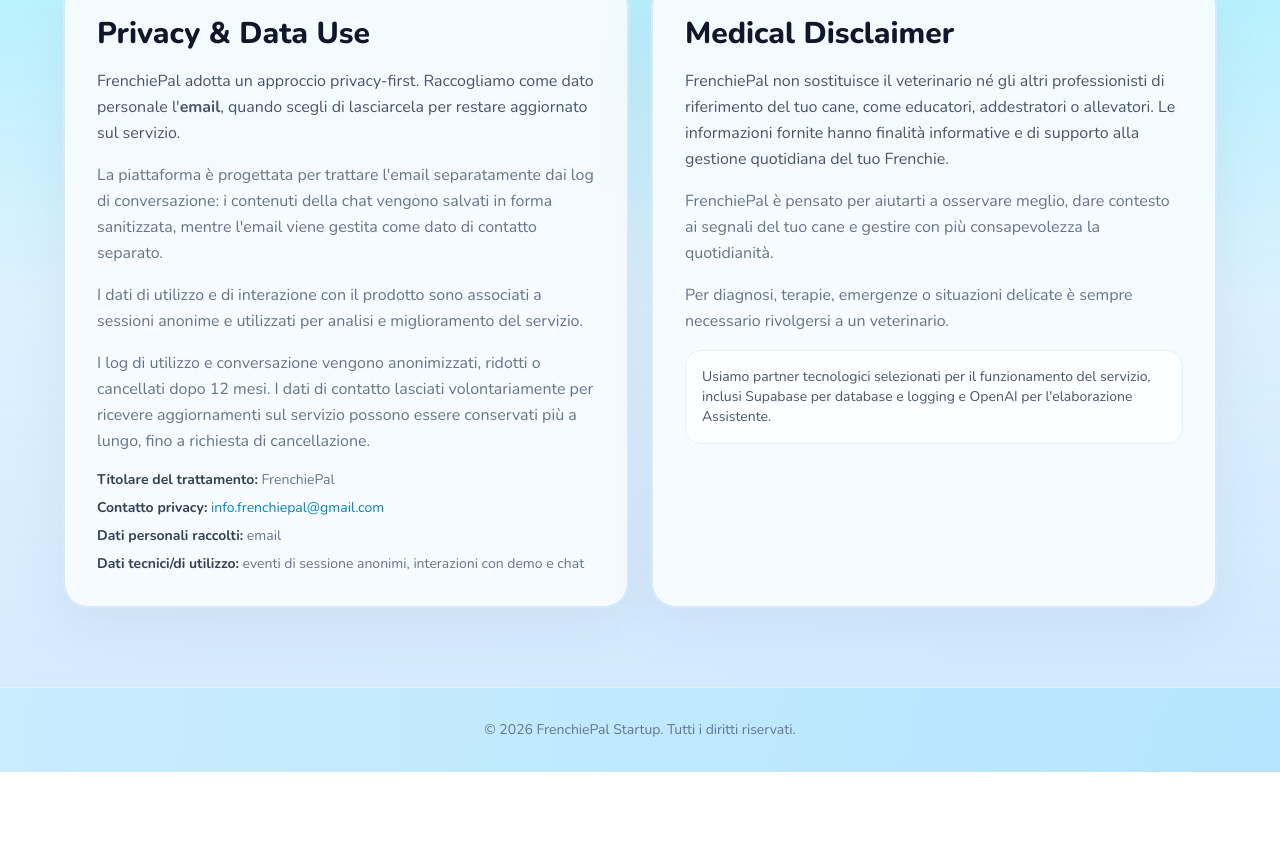
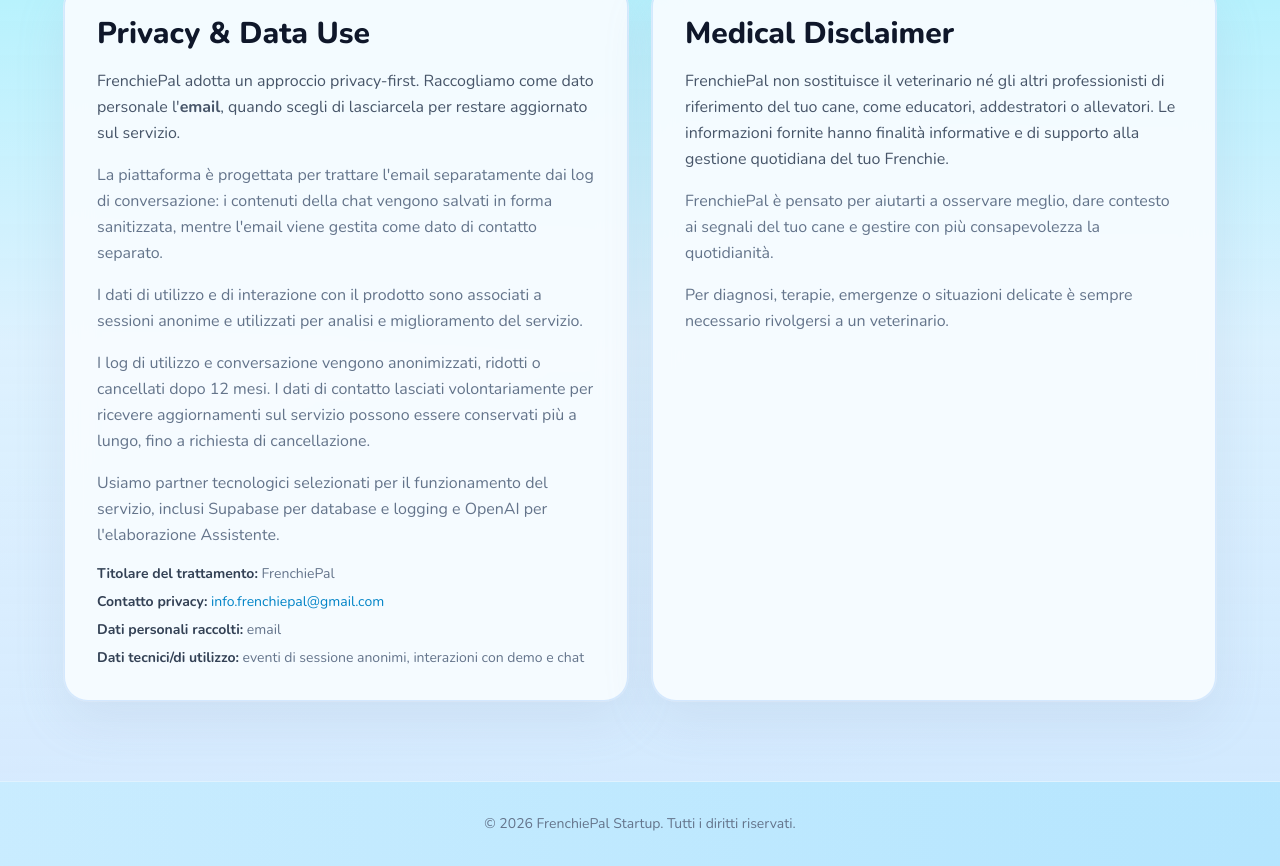
Before and after one commit to giuseppetartaglia87-stack/FrenchiePal_MVP, a website: page index.html in a window 1280 px wide. Shown: the part 4951-5817 px from the top of the page. Before the commit the page ends 5723 px from the top, so only its background shows below. Drawn offline with nearby package versions, Linux system fonts and the light colour scheme; no server answers.

Commit message:
Update index.html

```diff
--- a/index.html
+++ b/index.html
@@ -699,6 +699,10 @@
                     I log di utilizzo e conversazione vengono anonimizzati, ridotti o cancellati dopo 12 mesi. I dati di contatto lasciati volontariamente per ricevere aggiornamenti sul servizio possono essere conservati pi&ugrave; a lungo, fino a richiesta di cancellazione.
                 </p>
 
+                <p class="text-slate-500 leading-relaxed mb-4">
+                    Usiamo partner tecnologici selezionati per il funzionamento del servizio, inclusi Supabase per database e logging e OpenAI per l'elaborazione Assistente.
+                </p>
+
                 <div class="space-y-2 text-sm text-slate-500">
                     <p><strong class="text-slate-700">Titolare del trattamento:</strong> FrenchiePal</p>
                     <p><strong class="text-slate-700">Contatto privacy:</strong> <a href="mailto:info.frenchiepal@gmail.com" class="text-sky-600 hover:text-sky-500 transition">info.frenchiepal@gmail.com</a></p>
@@ -722,11 +726,6 @@
                     Per diagnosi, terapie, emergenze o situazioni delicate &egrave; sempre necessario rivolgersi a un veterinario.
                 </p>
 
-                <div class="rounded-2xl bg-white/80 border border-sky-100 p-4">
-                    <p class="text-sm text-slate-600">
-                        Usiamo partner tecnologici selezionati per il funzionamento del servizio, inclusi Supabase per database e logging e OpenAI per l'elaborazione Assistente.
-                    </p>
-                </div>
             </div>
         </div>
     </section>
```
